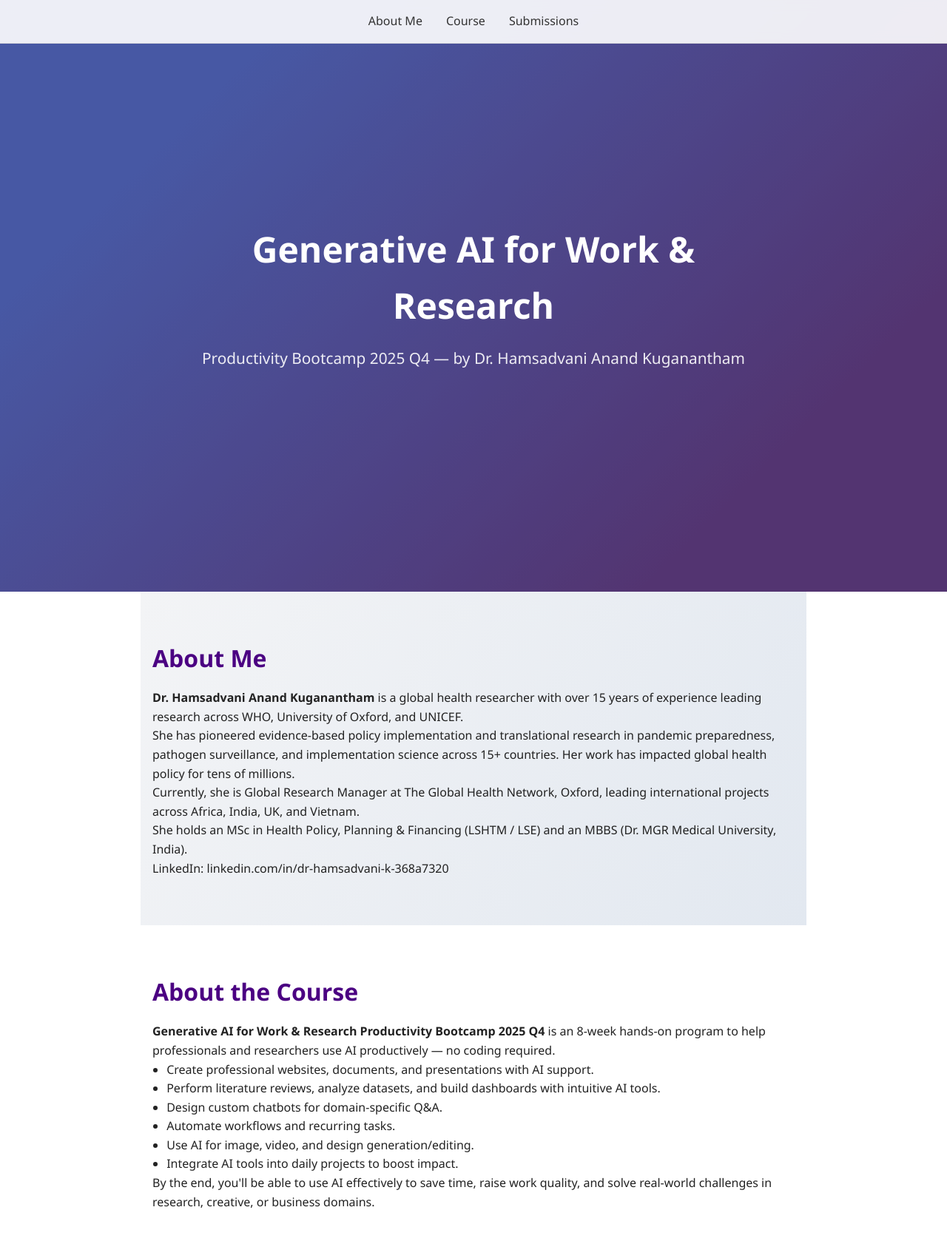
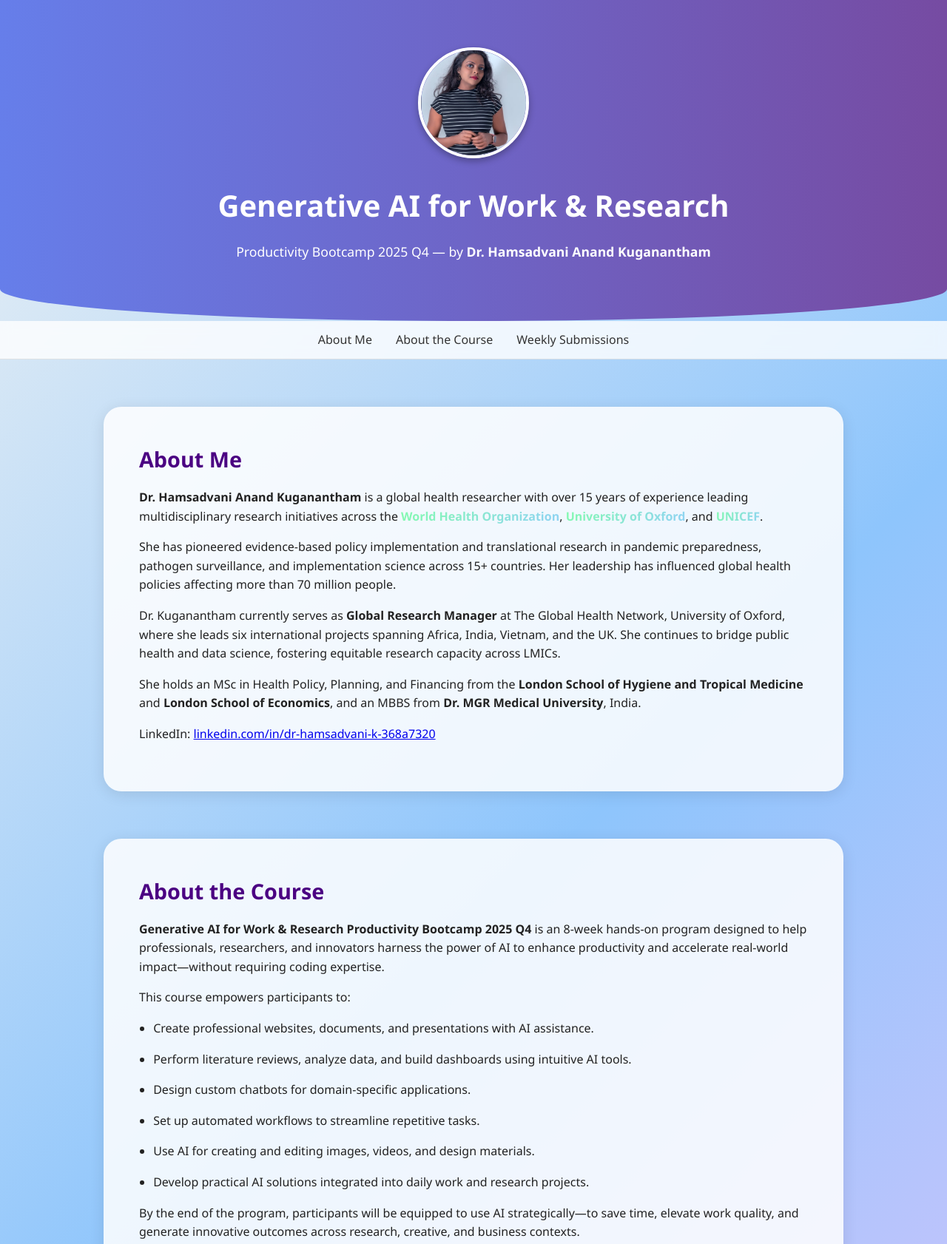
Before and after one commit to Hamsadvani/graph-ai-portfolio2, a plain HTML site: page index.html in a window 1280 px wide. Shown: the top 1682 px of the page at 74% size. Drawn offline with Linux system fonts and the light colour scheme.

Commit message:
Update index.html

```diff
--- a/index.html
+++ b/index.html
@@ -1,196 +1,147 @@
 <!DOCTYPE html>
 <html lang="en">
 <head>
-  <meta charset="UTF-8" />
-  <meta name="viewport" content="width=device-width, initial-scale=1.0" />
-  <title>Generative AI for Work & Research</title>
+  <meta charset="UTF-8">
+  <meta name="viewport" content="width=device-width, initial-scale=1.0">
+  <title>Generative AI for Work & Research | Dr. Hamsadvani Anand Kuganantham</title>
   <style>
     * { margin: 0; padding: 0; box-sizing: border-box; }
     body {
       font-family: 'Segoe UI', Roboto, sans-serif;
+      background: linear-gradient(135deg, #eef2f3, #8ec5fc, #e0c3fc);
       color: #222;
       line-height: 1.6;
+      scroll-behavior: smooth;
     }
-    a { text-decoration: none; color: inherit; }
     header {
+      background: linear-gradient(90deg, #667eea, #764ba2);
+      color: #fff;
+      text-align: center;
+      padding: 4rem 1rem;
+      border-bottom-left-radius: 50% 10%;
+      border-bottom-right-radius: 50% 10%;
       position: relative;
-      height: 100vh;
-      background: linear-gradient(135deg, #667eea 20%, #764ba2 80%);
-      display: flex;
-      align-items: center;
-      justify-content: center;
-      text-align: center;
-      color: white;
     }
-    header::after {
-      content: '';
-      position: absolute;
-      inset: 0;
-      background: rgba(0,0,0,0.3);
+    .avatar {
+      width: 150px;
+      height: 150px;
+      border-radius: 50%;
+      border: 4px solid #fff;
+      object-fit: cover;
+      margin-bottom: 1.5rem;
+      box-shadow: 0 4px 10px rgba(0,0,0,0.3);
     }
-    header .hero-content {
-      position: relative;
-      max-width: 800px;
-      padding: 0 1rem;
-      z-index: 1;
-    }
-    header h1 {
-      font-size: 3rem;
-      margin-bottom: 1rem;
-    }
-    header p {
-      font-size: 1.3rem;
-      opacity: 0.9;
-    }
+    header h1 { font-size: 2.5rem; margin-bottom: 1rem; }
+    header p { font-size: 1.1rem; }
+
     nav {
-      position: fixed;
+      position: sticky;
       top: 0;
-      width: 100%;
-      background: rgba(255,255,255,0.9);
+      background: rgba(255, 255, 255, 0.8);
       backdrop-filter: blur(8px);
       display: flex;
       justify-content: center;
       gap: 2rem;
-      padding: 1rem 0;
-      z-index: 100;
+      padding: 0.8rem;
       border-bottom: 1px solid rgba(0,0,0,0.1);
+      z-index: 10;
     }
     nav a {
+      text-decoration: none;
+      color: #333;
       font-weight: 500;
-      color: #333;
       transition: color 0.3s;
     }
-    nav a:hover {
-      color: #764ba2;
+    nav a:hover { color: #764ba2; }
+
+    section {
+      max-width: 1000px;
+      margin: 4rem auto;
+      background: rgba(255, 255, 255, 0.85);
+      padding: 3rem;
+      border-radius: 1.5rem;
+      box-shadow: 0 4px 20px rgba(0,0,0,0.1);
     }
-    section {
-      padding: 4rem 1rem;
-      max-width: 900px;
-      margin: 0 auto;
+    h2 { color: #4b0082; margin-bottom: 1rem; font-size: 1.8rem; }
+    p, li { margin-bottom: 1rem; }
+
+    .highlight {
+      background: linear-gradient(120deg, #84fab0 0%, #8fd3f4 100%);
+      -webkit-background-clip: text;
+      -webkit-text-fill-color: transparent;
+      font-weight: bold;
     }
-    .section-bg {
-      position: relative;
-      overflow: hidden;
-    }
-    .section-bg::before {
-      content: '';
-      position: absolute;
-      inset: 0;
-      background: linear-gradient(120deg, #f3f4f6 0%, #e2e8f0 100%);
-      z-index: -1;
-    }
-    h2 {
-      color: #4b0082;
-      margin-bottom: 1rem;
-      font-size: 2rem;
-    }
-    ul {
-      padding-left: 1.2rem;
-    }
-    .fade-in {
-      opacity: 0;
-      transform: translateY(20px);
-      transition: opacity 0.8s ease-out, transform 0.8s ease-out;
-    }
-    .fade-in.visible {
-      opacity: 1;
-      transform: translateY(0);
-    }
+
+    ul { padding-left: 1.2rem; }
     footer {
       text-align: center;
-      padding: 2rem 1rem;
-      background: linear-gradient(135deg, #764ba2, #667eea);
-      color: white;
-    }
-    @media (max-width: 600px) {
-      header h1 { font-size: 2.2rem; }
-      header p { font-size: 1rem; }
+      padding: 2rem;
+      background: linear-gradient(90deg, #764ba2, #667eea);
+      color: #fff;
+      border-top-left-radius: 50% 10%;
+      border-top-right-radius: 50% 10%;
+      margin-top: 5rem;
     }
   </style>
 </head>
 <body>
 
+  <header>
+    <img class="avatar" src="https://github.com/Hamsadvani/graph-ai-portfolio2/blob/main/Hamsadvani%202025%20pic.png?raw=true" alt="Dr. Hamsadvani Anand Kuganantham">
+    <h1>Generative AI for Work & Research</h1>
+    <p>Productivity Bootcamp 2025 Q4 — by <strong>Dr. Hamsadvani Anand Kuganantham</strong></p>
+  </header>
+
   <nav>
     <a href="#about-me">About Me</a>
-    <a href="#about-course">Course</a>
-    <a href="#weekly-submissions">Submissions</a>
+    <a href="#about-course">About the Course</a>
+    <a href="#weekly-submissions">Weekly Submissions</a>
   </nav>
 
-  <header>
-    <div class="hero-content">
-      <h1>Generative AI for Work & Research</h1>
-      <p>Productivity Bootcamp 2025 Q4 — by Dr. Hamsadvani Anand Kuganantham</p>
-    </div>
-  </header>
-
-  <section id="about-me" class="section-bg">
-    <div class="fade-in">
+  <section id="about-me">
     <h2>About Me</h2>
-      <p><strong>Dr. Hamsadvani Anand Kuganantham</strong> is a global health researcher with over 15 years of experience leading research across WHO, University of Oxford, and UNICEF.</p>
-      <p>She has pioneered evidence-based policy implementation and translational research in pandemic preparedness, pathogen surveillance, and implementation science across 15+ countries. Her work has impacted global health policy for tens of millions.</p>
-      <p>Currently, she is Global Research Manager at The Global Health Network, Oxford, leading international projects across Africa, India, UK, and Vietnam.</p>
-      <p>She holds an MSc in Health Policy, Planning & Financing (LSHTM / LSE) and an MBBS (Dr. MGR Medical University, India).</p>
+    <p><strong>Dr. Hamsadvani Anand Kuganantham</strong> is a global health researcher with over 15 years of experience leading multidisciplinary research initiatives across the <span class="highlight">World Health Organization</span>, <span class="highlight">University of Oxford</span>, and <span class="highlight">UNICEF</span>.</p>
+    <p>She has pioneered evidence-based policy implementation and translational research in pandemic preparedness, pathogen surveillance, and implementation science across 15+ countries. Her leadership has influenced global health policies affecting more than 70 million people.</p>
+    <p>Dr. Kuganantham currently serves as <strong>Global Research Manager</strong> at The Global Health Network, University of Oxford, where she leads six international projects spanning Africa, India, Vietnam, and the UK. She continues to bridge public health and data science, fostering equitable research capacity across LMICs.</p>
+    <p>She holds an MSc in Health Policy, Planning, and Financing from the <strong>London School of Hygiene and Tropical Medicine</strong> and <strong>London School of Economics</strong>, and an MBBS from <strong>Dr. MGR Medical University</strong>, India.</p>
     <p>LinkedIn: <a href="https://linkedin.com/in/dr-hamsadvani-k-368a7320/" target="_blank">linkedin.com/in/dr-hamsadvani-k-368a7320</a></p>
-    </div>
   </section>
 
   <section id="about-course">
-    <div class="fade-in">
     <h2>About the Course</h2>
-      <p><strong>Generative AI for Work & Research Productivity Bootcamp 2025 Q4</strong> is an 8-week hands-on program to help professionals and researchers use AI productively — no coding required.</p>
+    <p><strong>Generative AI for Work & Research Productivity Bootcamp 2025 Q4</strong> is an 8‑week hands-on program designed to help professionals, researchers, and innovators harness the power of AI to enhance productivity and accelerate real-world impact—without requiring coding expertise.</p>
+
+    <p>This course empowers participants to:</p>
     <ul>
-        <li>Create professional websites, documents, and presentations with AI support.</li>
-        <li>Perform literature reviews, analyze datasets, and build dashboards with intuitive AI tools.</li>
-        <li>Design custom chatbots for domain-specific Q&A.</li>
-        <li>Automate workflows and recurring tasks.</li>
-        <li>Use AI for image, video, and design generation/editing.</li>
-        <li>Integrate AI tools into daily projects to boost impact.</li>
+      <li>Create professional websites, documents, and presentations with AI assistance.</li>
+      <li>Perform literature reviews, analyze data, and build dashboards using intuitive AI tools.</li>
+      <li>Design custom chatbots for domain-specific applications.</li>
+      <li>Set up automated workflows to streamline repetitive tasks.</li>
+      <li>Use AI for creating and editing images, videos, and design materials.</li>
+      <li>Develop practical AI solutions integrated into daily work and research projects.</li>
     </ul>
-      <p>By the end, you'll be able to use AI effectively to save time, raise work quality, and solve real-world challenges in research, creative, or business domains.</p>
-    </div>
+
+    <p>By the end of the program, participants will be equipped to use AI strategically—to save time, elevate work quality, and generate innovative outcomes across research, creative, and business contexts.</p>
   </section>
 
-  <section id="weekly-submissions" class="section-bg">
-    <div class="fade-in">
+  <section id="weekly-submissions">
     <h2>Weekly Submissions</h2>
-      <p>Here are the project submissions (placeholders for now):</p>
+    <p>This section will be updated weekly with project submissions from the course:</p>
     <ul>
-        <li><strong>Week 1:</strong> Websites & Presentations — <em>Your AI Course Portfolio Website</em> (Placeholder)</li>
-        <li><strong>Week 2:</strong> Automated Data Analysis — <em>Privacy & AI-Automated Analysis</em> (Placeholder)</li>
-        <li><strong>Week 3:</strong> Literature Reviews with AI (Coming soon)</li>
-        <li><strong>Week 4:</strong> Designing AI Workflows (Coming soon)</li>
-        <li><strong>Week 5:</strong> Chatbots for Research Support (Coming soon)</li>
-        <li><strong>Week 6:</strong> Image & Video AI Tools (Coming soon)</li>
-        <li><strong>Week 7:</strong> Advanced Integrations (Coming soon)</li>
-        <li><strong>Week 8:</strong> Final Project Presentation (Coming soon)</li>
+      <li><strong>Week 1:</strong> Websites & Presentations – <em>Your AI‑Course Portfolio Website</em> (Placeholder)</li>
+      <li><strong>Week 2:</strong> Automated Data Analysis – <em>Privacy & AI‑Automated Analysis</em> (Placeholder)</li>
+      <li><strong>Week 3:</strong> Literature Reviews with AI – (Coming soon)</li>
+      <li><strong>Week 4:</strong> Designing AI Workflows – (Coming soon)</li>
+      <li><strong>Week 5:</strong> Chatbots for Research Support – (Coming soon)</li>
+      <li><strong>Week 6:</strong> Image & Video AI Tools – (Coming soon)</li>
+      <li><strong>Week 7:</strong> Advanced Integrations – (Coming soon)</li>
+      <li><strong>Week 8:</strong> Final Project Presentation – (Coming soon)</li>
     </ul>
-    </div>
   </section>
 
   <footer>
     <p>&copy; 2025 Dr. Hamsadvani Anand Kuganantham | Generative AI for Work & Research</p>
   </footer>
 
-  <script>
-    // Intersection Observer to fade in sections
-    document.addEventListener('DOMContentLoaded', () => {
-      const faders = document.querySelectorAll('.fade-in');
-      const options = {
-        threshold: 0.2,
-        rootMargin: '0px 0px -50px 0px'
-      };
-      const appearOnScroll = new IntersectionObserver((entries, observer) => {
-        entries.forEach(entry => {
-          if (!entry.isIntersecting) return;
-          entry.target.classList.add('visible');
-          observer.unobserve(entry.target);
-        });
-      }, options);
-      faders.forEach(f => {
-        appearOnScroll.observe(f);
-      });
-    });
-  </script>
-
 </body>
 </html>
```
Lines whose indentation alone changed are shown as unchanged.
